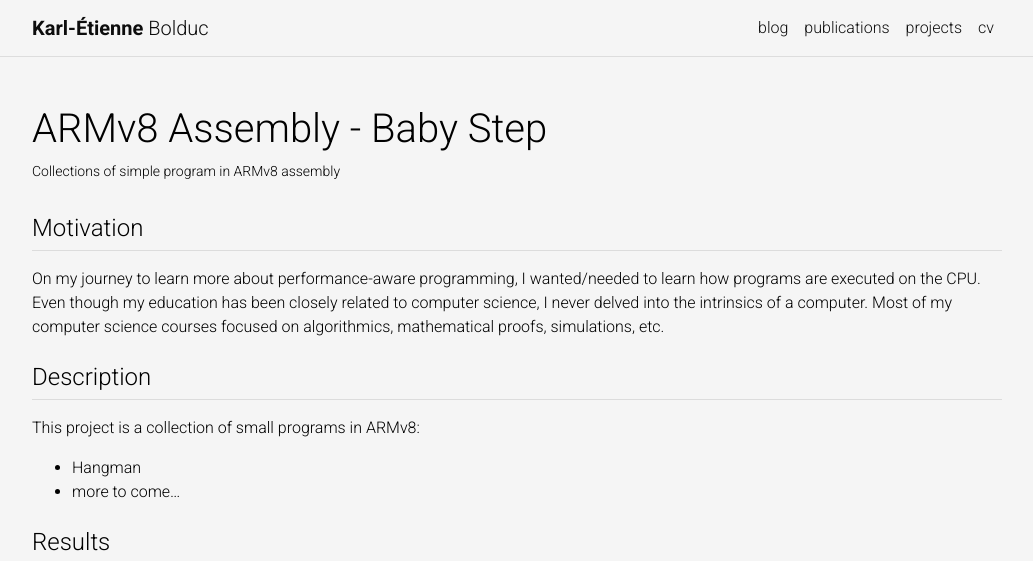
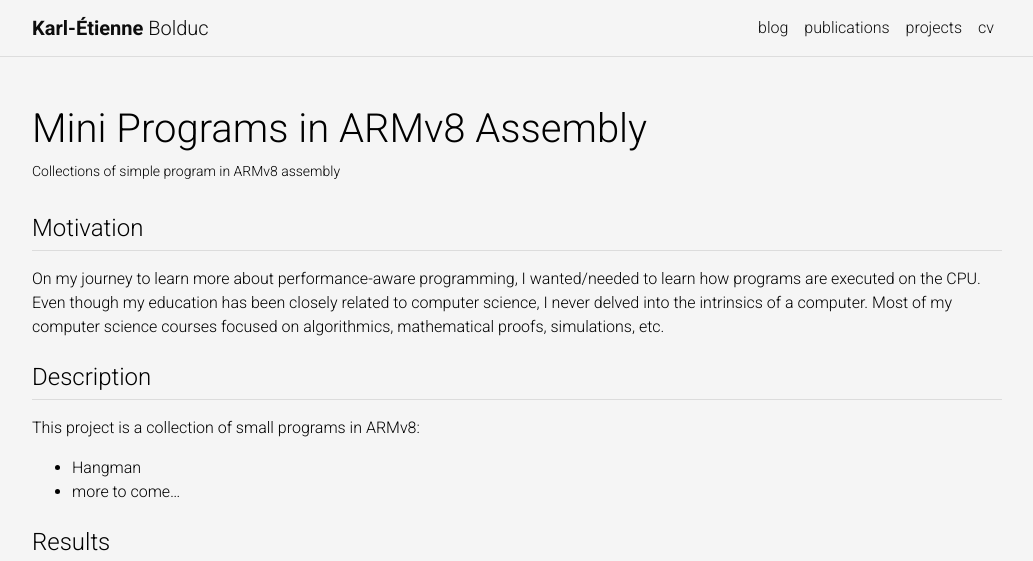
Before and after one commit to bolducke/bolducke.github.io, a Jekyll site: the page built from _projects/armv8_assembly_baby_steps.md, in a window 1280 px wide and 1389 px high, cut to the strip 0-561 px from the top of the window. Shown: the whole strip, without its empty margins (123-1156 px from the left). Built offline with Jekyll 4.4.1, drawn with Linux system fonts in a browser that asks for light colours; comment, search, counter and statistics services are not loaded; a style sheet for code colours, icons or effects is not loaded.

Commit message:
Rename title ARMv8 Assembly - Baby Step -> Mini Programs in ARMv8 Assembly

```diff
--- a/_projects/armv8_assembly.md
+++ b/_projects/armv8_assembly_baby_steps.md
@@ -1,8 +1,8 @@
 ---
 layout: page
-title: ARMv8 Assembly - Baby Step
+title: Mini Programs in ARMv8 Assembly
 description: Collections of simple program in ARMv8 assembly
-img: assets/projects/ARMv8Assembly/thumbnail.png
+img: assets/projects/armv8_assembly_baby_steps/thumbnail.png
 importance: 2
 category: hobby
 ---
```
Also changed, not shown: assets/projects/armv8_assembly_baby_steps/thumbnail.png (renamed from assets/projects/ARMv8Assembly/thumbnail.png), 1 other file.
